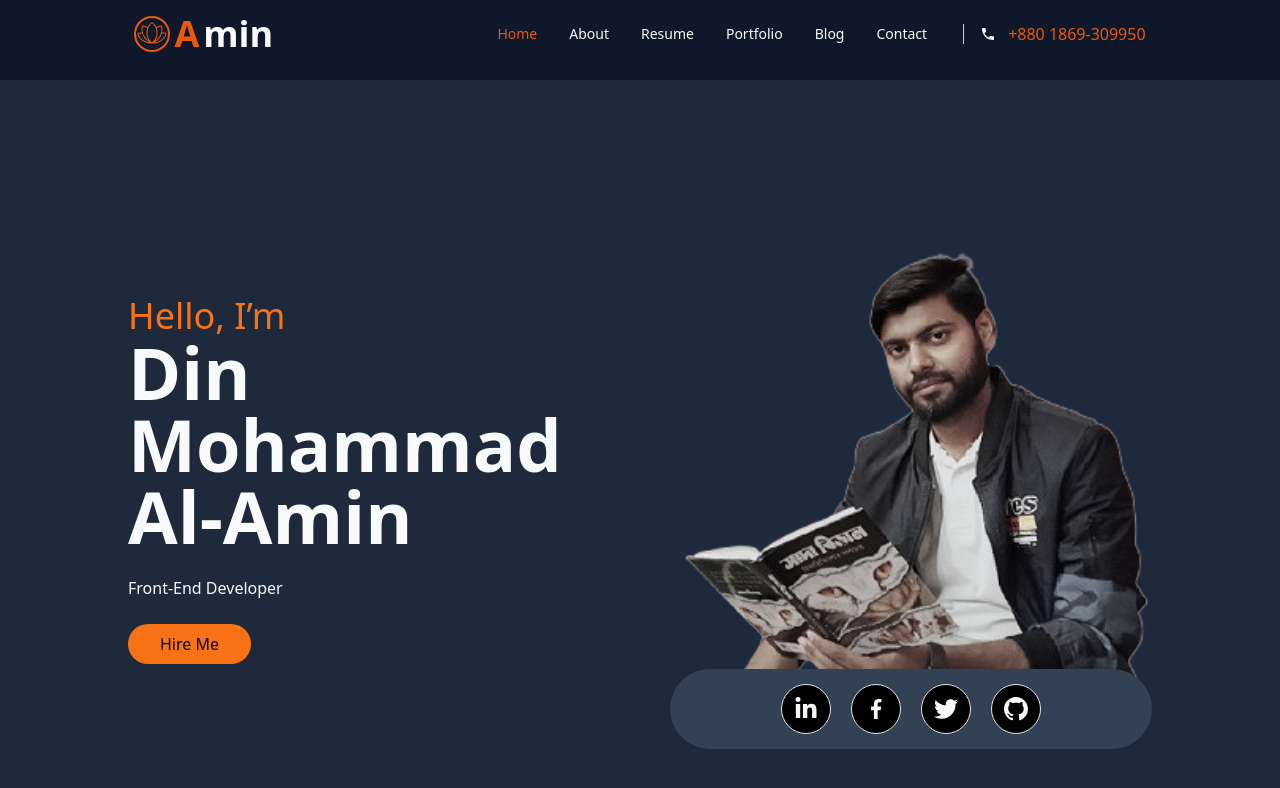
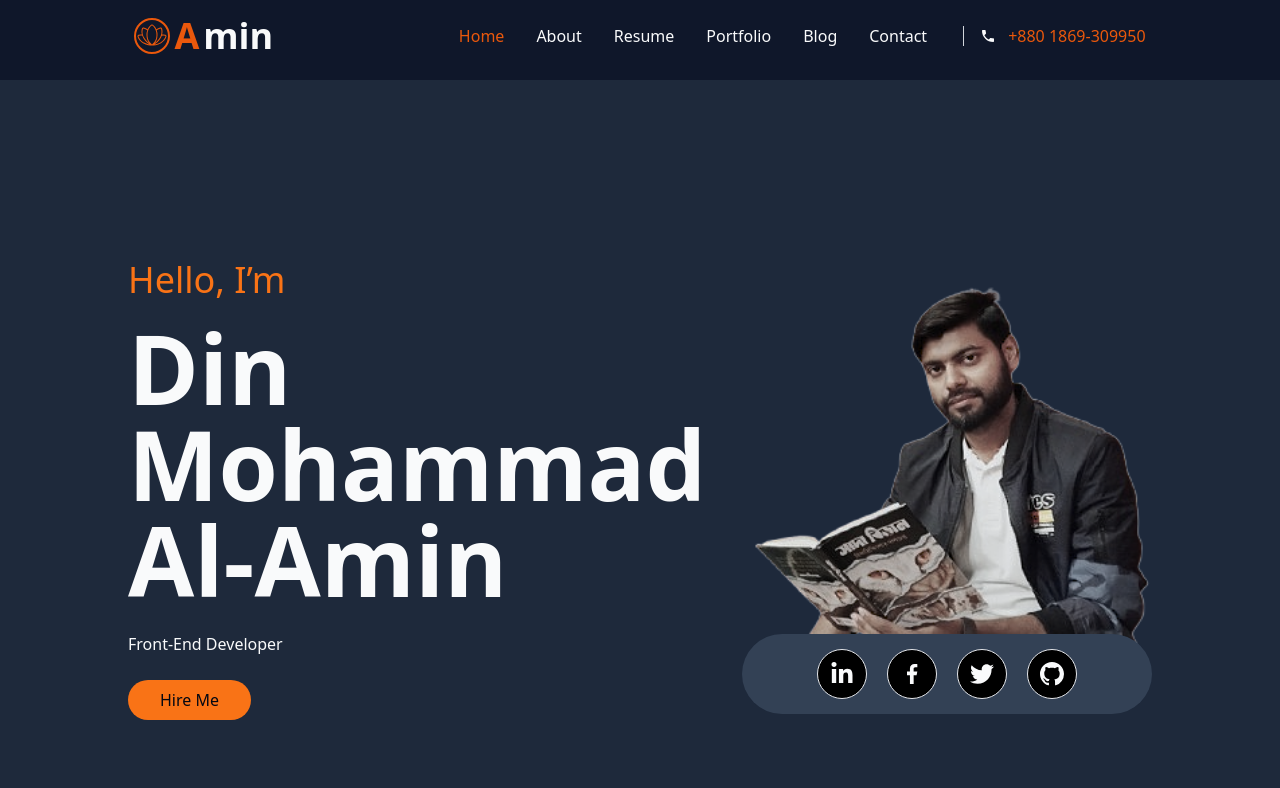
Before and after one commit to Sawon-52/Amin-portfolio, a React (Vite) app: page / in a window 1280 px wide. Shown: the top 788 px of the page. Built offline with nearby package versions, Linux system fonts and the light colour scheme.

Commit message:
fixed responsive hero section

```diff
--- a/src/Components/Header.jsx
+++ b/src/Components/Header.jsx
@@ -39,7 +39,7 @@ const Header = () => {
     </>
   );
   return (
-    <div className="flex justify-between items-center  text-gray-50">
+    <div className="flex justify-between items-center  text-gray-50 ">
       <div className="">
         <Link className="text-4xl font-bold  text-right lg:text-right flex items-center gap-1">
           <PiFlowerLotusThin className="rounded-full p-0 text-orange-600 border-2 border-orange-600 text-4xl " />
@@ -48,7 +48,7 @@ const Header = () => {
       </div>
 
       <div className="hidden lg:flex items-center text-xl ">
-        <ul className="menu menu-horizontal px-1">{links}</ul>
+        <ul className="menu menu-horizontal px-1 text-base">{links}</ul>
         <div class="h-5 w-px bg-gray-300 mx-4"></div>
         <div className="text-base flex items-center gap-3">
           <MdPhone />
@@ -62,7 +62,7 @@ const Header = () => {
             <path strokeLinecap="round" strokeLinejoin="round" strokeWidth="2" d="M4 6h16M4 12h8m-8 6h16" />
           </svg>
         </div>
-        <ul tabIndex={0} className="menu menu-sm dropdown-content bg-slate-900 rounded-box z-[1] mt-3 w-52 p-2 shadow">
+        <ul tabIndex={0} className="menu menu-sm dropdown-content bg-slate-900 rounded-box z-[1] mt-3 w-52 p-2 shadow text-base">
           {links}
         </ul>
       </div>
--- a/src/Components/Hero.jsx
+++ b/src/Components/Hero.jsx
@@ -11,8 +11,8 @@ const Hero = () => {
     <div className="flex items-center bg-base-200 min-h-screen text-gray-50 p-10 lg:p-0">
       <div className="flex flex-col lg:flex-row justify-between items-center w-full ">
         <div className="text-center lg:text-left my-10 lg:my-0">
-          <h3 className="text-orange-500 text-4xl">Hello, I’m</h3>
-          <h1 className="text-7xl font-bold">
+          <h3 className="text-orange-500 text-4xl my-5">Hello, I’m</h3>
+          <h1 className=" text-6xl lg:text-8xl font-bold">
             Din Mohammad <br /> Al-Amin
           </h1>
           <p className="py-6">Front-End Developer</p>
--- a/src/Pages/HomePage.jsx
+++ b/src/Pages/HomePage.jsx
@@ -6,7 +6,7 @@ import Hero from "../Components/Hero";
 const HomePage = () => {
   return (
     <div>
-      <div className="bg-slate-900 h-20 p-2">
+      <div className="bg-slate-900 h-20 p-2 sticky top-0">
         <div className="lg:w-[80%] mx-auto">
           <Header />
         </div>
```
